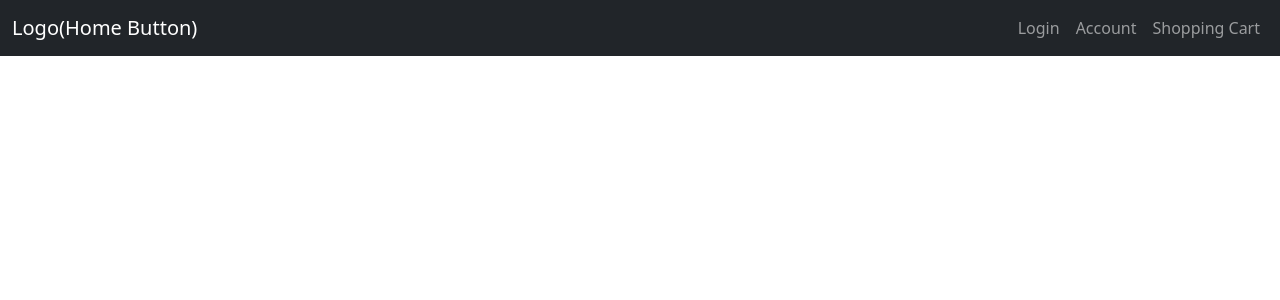
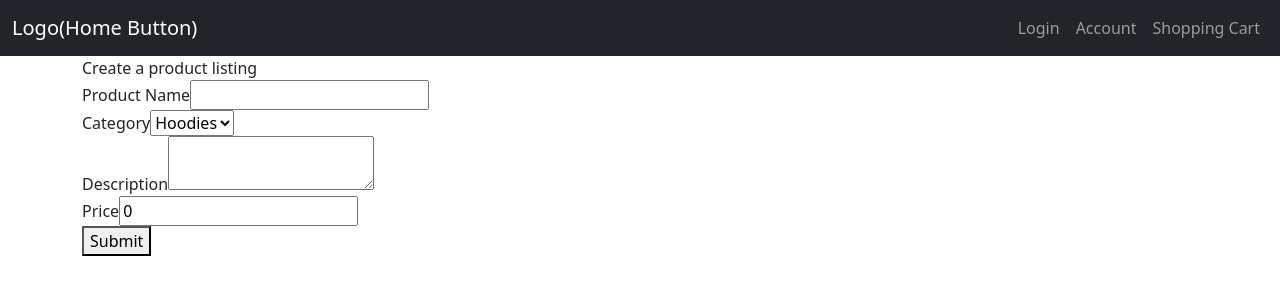
Before and after one commit to AustinMay1/eCommerce-Frontend, a React (Create React App) app: page /seller in a window 1280 px wide. Shown: the top 300 px of the page. Built offline with nearby package versions, Linux system fonts and the light colour scheme; the HTML template or start-up script is replaced by a standard one.

Commit message:
Product listing/seller component added, functional.

```diff
--- a/src/App.js
+++ b/src/App.js
@@ -10,7 +10,7 @@ import Cart from './components/pages/cart/cart';
 import Login from './components/pages/login/login';
 import Account from './components/pages/account/account';
 import Register from './components/pages/register/register';
-
+import Seller from './components/pages/Seller/Seller';
 //elements
 import Navbar from './components/elements/navbar/navbar';
 import SearchBar from './components/pages/home/searchbar/searchbar';
@@ -80,6 +80,9 @@ class App extends Component {
 
           <Route path="/register" component={Register} />
 
+
+          <Route path="/seller" component={Seller} />
+
         </Switch>
 
       </Router>
--- /dev/null
+++ b/src/components/pages/Seller/Seller.jsx
@@ -0,0 +1,87 @@
+import React, { Component } from 'react';
+import { InputLabel, Select, MenuItem, Button, Grid, Typography } from '@mui/material'
+import axios from 'axios';
+
+class Seller extends Component {
+    constructor(props) {
+        super(props)
+
+        this.state = {
+            name: '',
+            category: 'Hoodies',
+            description: '',
+            price: 0,
+        }
+    }
+
+    handleProductChange = (event) => {
+        this.setState({
+            name: event.target.value
+        })
+    }
+    handleCategoryChange = (event) => {
+        this.setState({
+            category: event.target.value
+        })
+    }
+    handleDescriptionChange = (event) => {
+        this.setState({
+            description: event.target.value
+        })
+    }
+    handlePriceChange = (event) => {
+        this.setState({
+            price: event.target.value
+        })
+    }
+    handleSubmit = (event) => {
+        event.preventDefault()
+        this.createProduct(this.state)
+    }
+
+    createProduct = async (newProduct) => {
+        try{
+            let object=this.state
+            await axios.post("https://localhost:44394/api/products", object);
+        }
+
+        catch(ex){
+            console.log('Error in createProduct API call', ex)
+        }
+    }
+
+    render() {
+        return (
+            <div class= 'container'>
+                <div class ="title">Create a product listing</div>
+            <form onSubmit={this.handleSubmit}>
+                {/* <div class ="user-details"> */}
+                    <div class="input-box">
+                    <span class="details">Product Name</span>
+                    <input type='text' value={this.state.name} onChange={this.handleProductChange}/>
+                </div>
+                <div>
+                    <label>Category</label>
+                    <select value={this.state.category} onChange={this.handleCategoryChange}>
+                        <option value="hoodies">Hoodies</option>
+                        <option value="pants">Pants</option>
+                        <option value="shirts">Shirts</option>
+                        <option value="hats">Hats</option>
+                        <option value="jackets">Jackets</option>
+                    </select>
+                </div>
+                <div>
+                    <label>Description</label>
+                    <textarea value={this.state.description} onChange={this.handleDescriptionChange}></textarea>
+                </div>
+                <div>
+                    <label>Price</label>
+                    <input type="number" id="number" name="price" value={this.state.price} onChange={this.handlePriceChange}/>
+                </div>
+                <button type="submit">Submit</button>
+            </form>
+            </div>
+        );
+    }
+}
+export default Seller;
```
